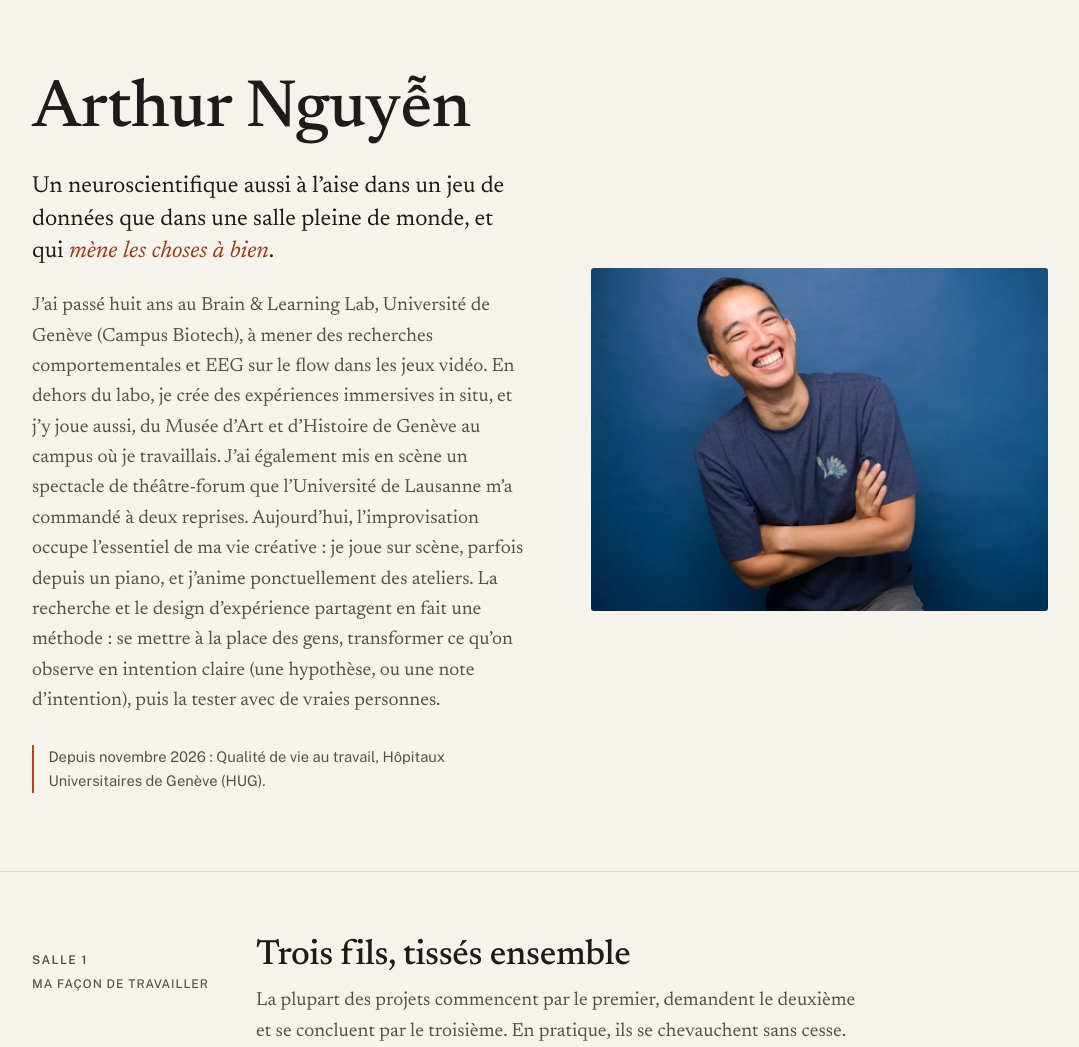
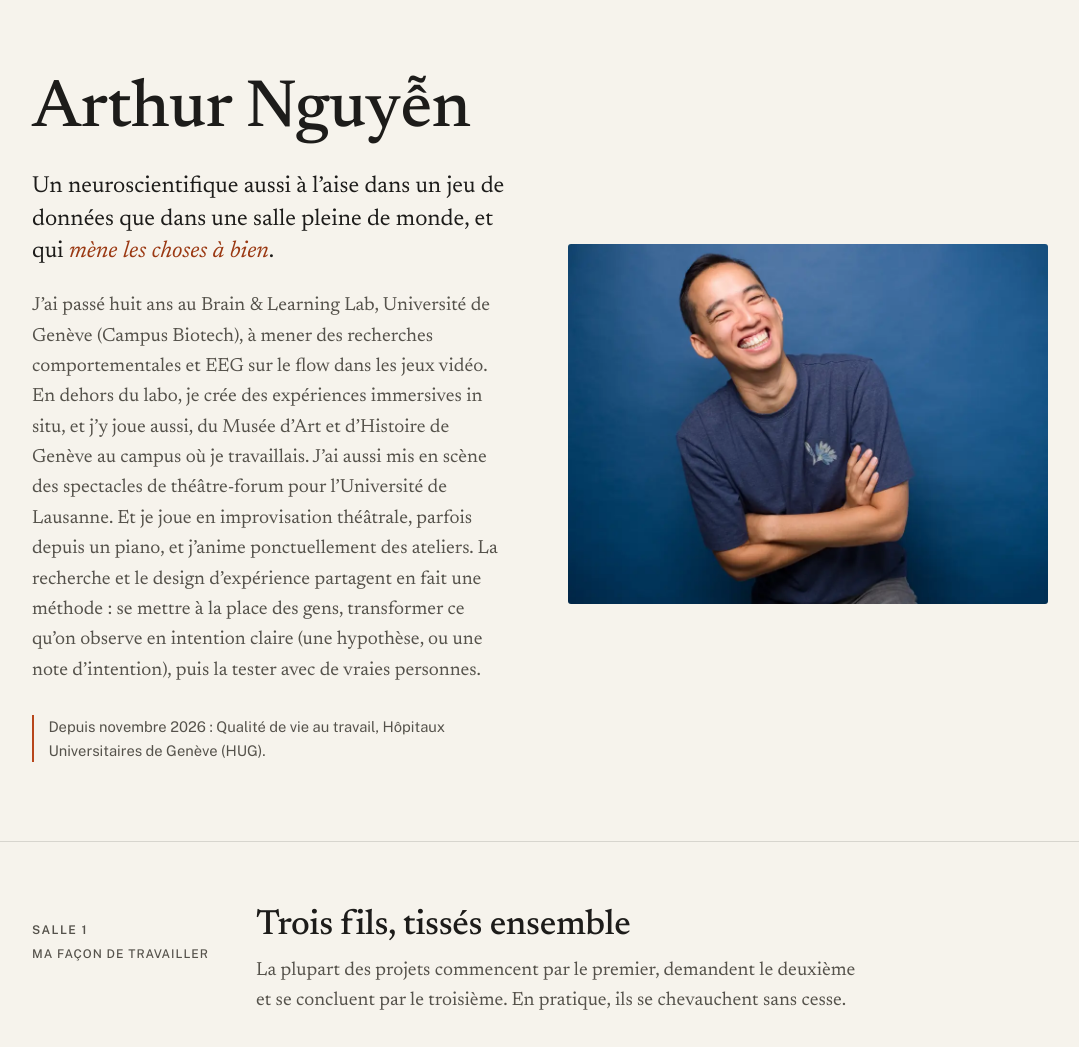
Before and after one commit to ArthurNguyen/ArthurNguyen.github.io, a PHP site: page /fr/ in a window 1280 px wide. Shown: the part 66-1113 px from the top of the page, without its empty margins (100-1179 px from the left). Run offline with PHP 8.4, Linux system fonts and the light colour scheme.

Commit message:
Intro: forum theatre and improv theatre wording; larger portrait

```diff
--- a/assets/style.css
+++ b/assets/style.css
@@ -99,7 +99,7 @@ nav a:hover { color: var(--accent-ink); }
 
 /* ---------- Hero ---------- */
 .hero { padding: 4.5rem 0 4rem; }
-.hero .wrap { display: grid; grid-template-columns: 1.1fr 1fr; gap: 3.5rem; align-items: center; }
+.hero .wrap { display: grid; grid-template-columns: 1fr 1fr; gap: 3.5rem; align-items: center; }
 .hero h1 { font-size: clamp(2.6rem, 6vw, 4.2rem); margin-bottom: 1.4rem; }
 .hero .lede { font-size: 1.45rem; line-height: 1.4; color: var(--ink); margin-bottom: 1.4rem; max-width: 30rem; }
 .hero .lede em { font-style: italic; color: var(--accent-ink); }
--- a/fr/index.html
+++ b/fr/index.html
@@ -42,7 +42,7 @@
       <div>
         <h1 class="reveal d1">Arthur Nguyễn</h1>
         <p class="lede reveal d2">Un neuroscientifique aussi à l’aise dans un jeu de données que dans une salle pleine de monde, et qui <em>mène les choses à bien</em>.</p>
-        <p class="reveal d3">J’ai passé huit ans au Brain &amp; Learning Lab, Université de Genève (Campus Biotech), à mener des recherches comportementales et EEG sur le flow dans les jeux vidéo. En dehors du labo, je crée des expériences immersives in situ, et j’y joue aussi, du Musée d’Art et d’Histoire de Genève au campus où je travaillais. J’ai également mis en scène un spectacle de théâtre-forum que l’Université de Lausanne m’a commandé à deux reprises. Aujourd’hui, l’improvisation occupe l’essentiel de ma vie créative : je joue sur scène, parfois depuis un piano, et j’anime ponctuellement des ateliers. La recherche et le design d’expérience partagent en fait une méthode : se mettre à la place des gens, transformer ce qu’on observe en intention claire (une hypothèse, ou une note d’intention), puis la tester avec de vraies personnes.</p>
+        <p class="reveal d3">J’ai passé huit ans au Brain &amp; Learning Lab, Université de Genève (Campus Biotech), à mener des recherches comportementales et EEG sur le flow dans les jeux vidéo. En dehors du labo, je crée des expériences immersives in situ, et j’y joue aussi, du Musée d’Art et d’Histoire de Genève au campus où je travaillais. J’ai aussi mis en scène des spectacles de théâtre-forum pour l’Université de Lausanne. Et je joue en improvisation théâtrale, parfois depuis un piano, et j’anime ponctuellement des ateliers. La recherche et le design d’expérience partagent en fait une méthode : se mettre à la place des gens, transformer ce qu’on observe en intention claire (une hypothèse, ou une note d’intention), puis la tester avec de vraies personnes.</p>
         <p class="now reveal d4">Depuis novembre 2026 : Qualité de vie au travail, Hôpitaux Universitaires de Genève (HUG).</p>
       </div>
       <figure class="portrait reveal d5">
--- a/index.html
+++ b/index.html
@@ -42,7 +42,7 @@
       <div>
         <h1 class="reveal d1">Arthur Nguyễn</h1>
         <p class="lede reveal d2">A neuroscientist as much at home in a dataset as in a room full of people, and someone who <em>gets things done</em>.</p>
-        <p class="reveal d3">I spent eight years at the Brain &amp; Learning Lab, University of Geneva (Campus Biotech), running behavioural and EEG research on flow in video games. Outside the lab, I create, and act in, site-specific immersive experiences, from Geneva’s Musée d’Art et d’Histoire to the campus where I worked. I also directed a forum-theatre show that the University of Lausanne commissioned twice. These days, improv takes up most of my creative life: I perform on stage, sometimes from the piano, and run workshops now and then. Research and experience design turn out to share a method: step into people’s shoes, turn what you notice into a clear intention (a hypothesis, or a mission statement), then test it with real people.</p>
+        <p class="reveal d3">I spent eight years at the Brain &amp; Learning Lab, University of Geneva (Campus Biotech), running behavioural and EEG research on flow in video games. Outside the lab, I create, and act in, site-specific immersive experiences, from Geneva’s Musée d’Art et d’Histoire to the campus where I worked. I also directed forum-theatre shows for the University of Lausanne. And I perform improv theatre, sometimes from the piano, and run workshops now and then. Research and experience design turn out to share a method: step into people’s shoes, turn what you notice into a clear intention (a hypothesis, or a mission statement), then test it with real people.</p>
         <p class="now reveal d4">Since November 2026: Workplace Quality of Life (Qualité de vie au travail), Geneva University Hospitals (HUG).</p>
       </div>
       <figure class="portrait reveal d5">
```
